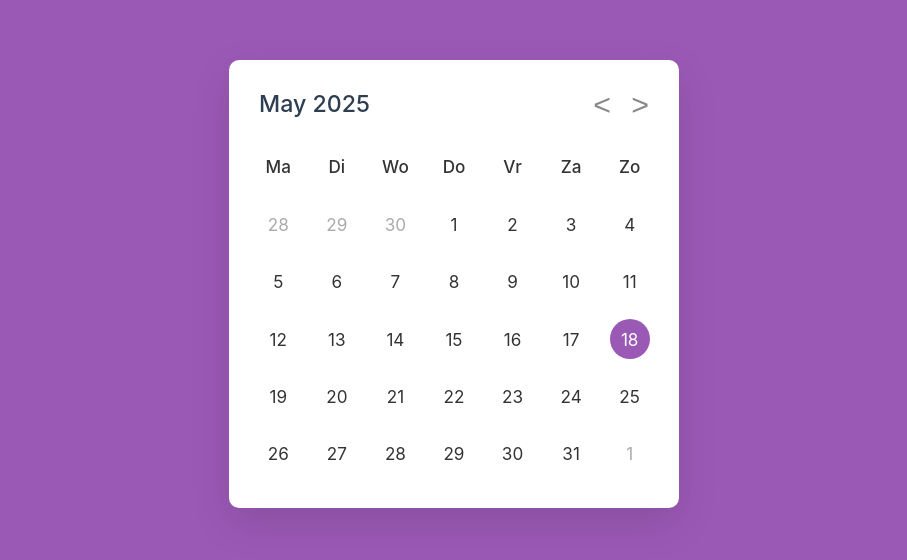
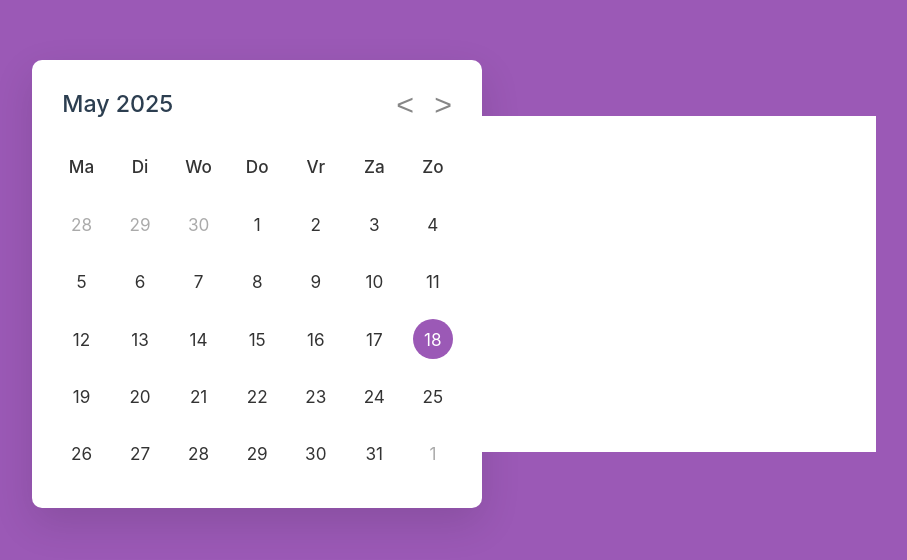
Before and after one commit to ttc-troelant/calendar, a Vue app: page / in a window 1280 px wide. Shown: the part 116-676 px from the top of the page, without its empty margins (186-1093 px from the left). Built offline with nearby package versions, Linux system fonts and the light colour scheme.

Commit message:
Start work on adding events

```diff
--- a/src/App.vue
+++ b/src/App.vue
@@ -1,9 +1,46 @@
-<script setup lang="ts">
-import CalendarComponent from './components/CalendarComponent.vue'
-</script>
-
 <template>
   <main>
     <CalendarComponent></CalendarComponent>
+    <ActivityOverview :activities="activities"></ActivityOverview>
   </main>
 </template>
+
+<script setup lang="ts">
+import CalendarComponent from './components/CalendarComponent.vue'
+import ActivityOverview from './components/ActivityOverview.vue';
+import { ActivityCategories, type Activity } from './models/Activity';
+
+const activities: Activity[] = [
+  {
+    title: "Troelant A / Nova B",
+    from: new Date(2025, 4, 19, 20, 0, 0),
+    till: new Date(2025, 4, 19, 23, 0, 0),
+    categories: [ActivityCategories.APLOEG],
+    location: 'Jeugdhuis Troelant, Vleeshouwersstraat 4c, 9112 Sinaai',
+  },
+  {
+    title: "Troelant B / St-Niklase B",
+    from: new Date(2025, 4, 22, 20, 0, 0),
+    till: new Date(2025, 4, 22, 23, 0, 0),
+    categories: [ActivityCategories.BPLOEG],
+    location: 'Jeugdhuis Troelant, Vleeshouwersstraat 4c, 9112 Sinaai',
+  },
+  {
+    title: "Troelant C / Orix C",
+    from: new Date(2025, 4, 26, 20, 0, 0),
+    till: new Date(2025, 4, 26, 23, 0, 0),
+    categories: [ActivityCategories.CPLOEG],
+    location: 'Jeugdhuis Troelant, Vleeshouwersstraat 4c, 9112 Sinaai',
+  },
+  {
+    title: "Dubbel Clubkampioenschap",
+    from: new Date(2025, 5, 5, 19, 30, 0),
+    till: new Date(2025, 5, 5, 23, 0, 0),
+    categories: [ActivityCategories.ALGEMEEN],
+    location: 'Jeugdhuis Troelant, Vleeshouwersstraat 4c, 9112 Sinaai',
+  },
+]
+
+console.log(activities);
+
+</script>
--- a/src/assets/main.css
+++ b/src/assets/main.css
@@ -104,3 +104,9 @@ header .current-date{
 .days li:not(.active):hover::before{
   background: #f2f2f2;
 }
+
+.activityList {
+  background: var(--color-background);
+  height: 100%;
+  color: #fff;
+}
--- /dev/null
+++ b/src/components/ActivityDetail.vue
@@ -0,0 +1,20 @@
+<template>
+  <h2>{{ title }}</h2>
+  <p>{{ time }}</p>
+  <p v-if="activity.description">{{ activity.description }}</p>
+  <p>{{ activity.location }}</p>
+
+</template>
+
+<script setup lang="ts">
+import type { Activity } from '@/models/Activity';
+import { computed } from 'vue';
+
+const { activity } = defineProps<{ activity: Activity }>();
+
+const titleOptions: Intl.DateTimeFormatOptions  = { month: 'long', day: 'numeric' };
+const title = computed(() => `${activity.from.toLocaleDateString("nl-BE", titleOptions)} - ${activity.title}`)
+
+const timeOptions: Intl.DateTimeFormatOptions = { hour: '2-digit', minute: '2-digit'}
+const time = computed(() => `${activity.from.toLocaleTimeString("nl-BE", timeOptions)} - ${activity.till.toLocaleTimeString("nl-BE", timeOptions)}`)
+</script>
--- /dev/null
+++ b/src/components/ActivityOverview.vue
@@ -0,0 +1,14 @@
+<template>
+  <ul class="activityList">
+    <li v-for="activity in activities" :key="activity.title">
+      <ActivityDetail :activity="activity"></ActivityDetail>
+    </li>
+  </ul>
+</template>
+
+<script setup lang="ts">
+import ActivityDetail from './ActivityDetail.vue';
+import type { Activity } from '@/models/Activity';
+
+const { activities } = defineProps<{ activities: Activity[] }>()
+</script>
--- /dev/null
+++ b/src/models/Activity.ts
@@ -0,0 +1,15 @@
+export interface Activity {
+  title: string,
+  description?: string,
+  from: Date,
+  till: Date,
+  categories: ActivityCategories[],
+  location?: string
+}
+
+export enum ActivityCategories {
+  APLOEG = "Troelant A",
+  BPLOEG = "Troelant B",
+  CPLOEG = "Troelant C",
+  ALGEMEEN = "Algemeen"
+}
```
